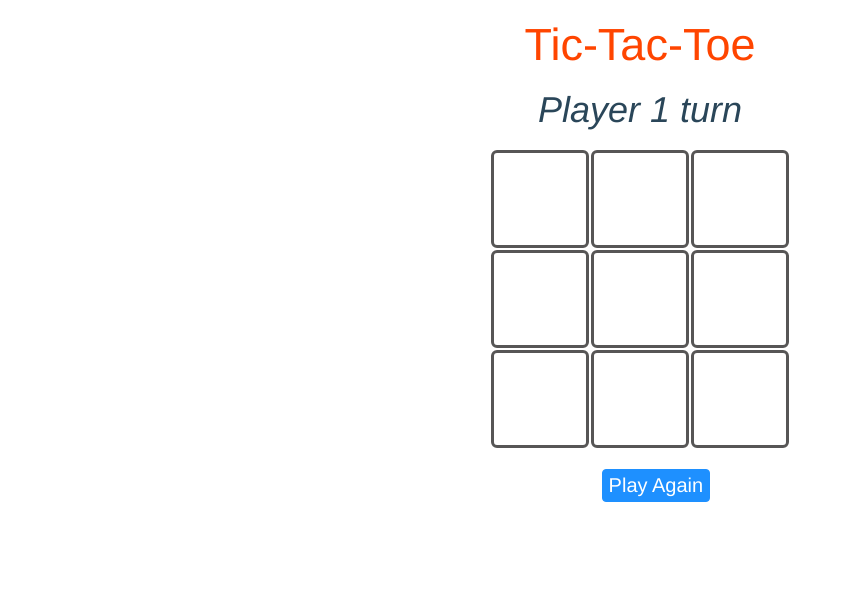
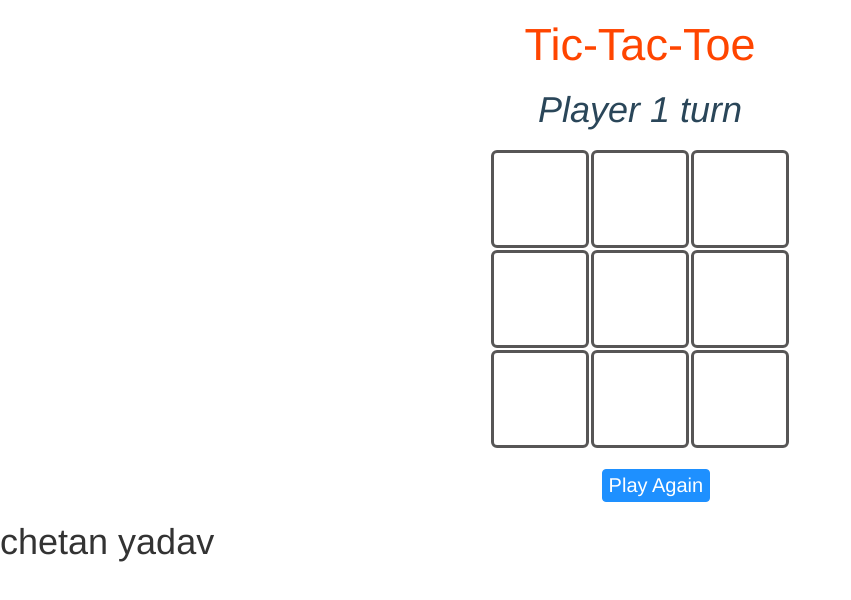
Before and after one commit to chetanyadav37200/tic-tac-toe, a plain HTML site: page index.html in a window 1280 px wide. Shown: the whole page, without its empty margins (0-851 px from the left). Drawn offline with nearby package versions, Linux system fonts and the light colour scheme.

Commit message:
Update index.html

```diff
--- a/index.html
+++ b/index.html
@@ -25,7 +25,7 @@
         <div id="b9" onclick="my_func9(); my_func();"></div>
     </div>
     <button id="reset" onclick="reset()">Play Again</button>
-
+    <h1>chetan yadav</h1>
 </body>
 <script src="app.js"></script>
 </html>
```
